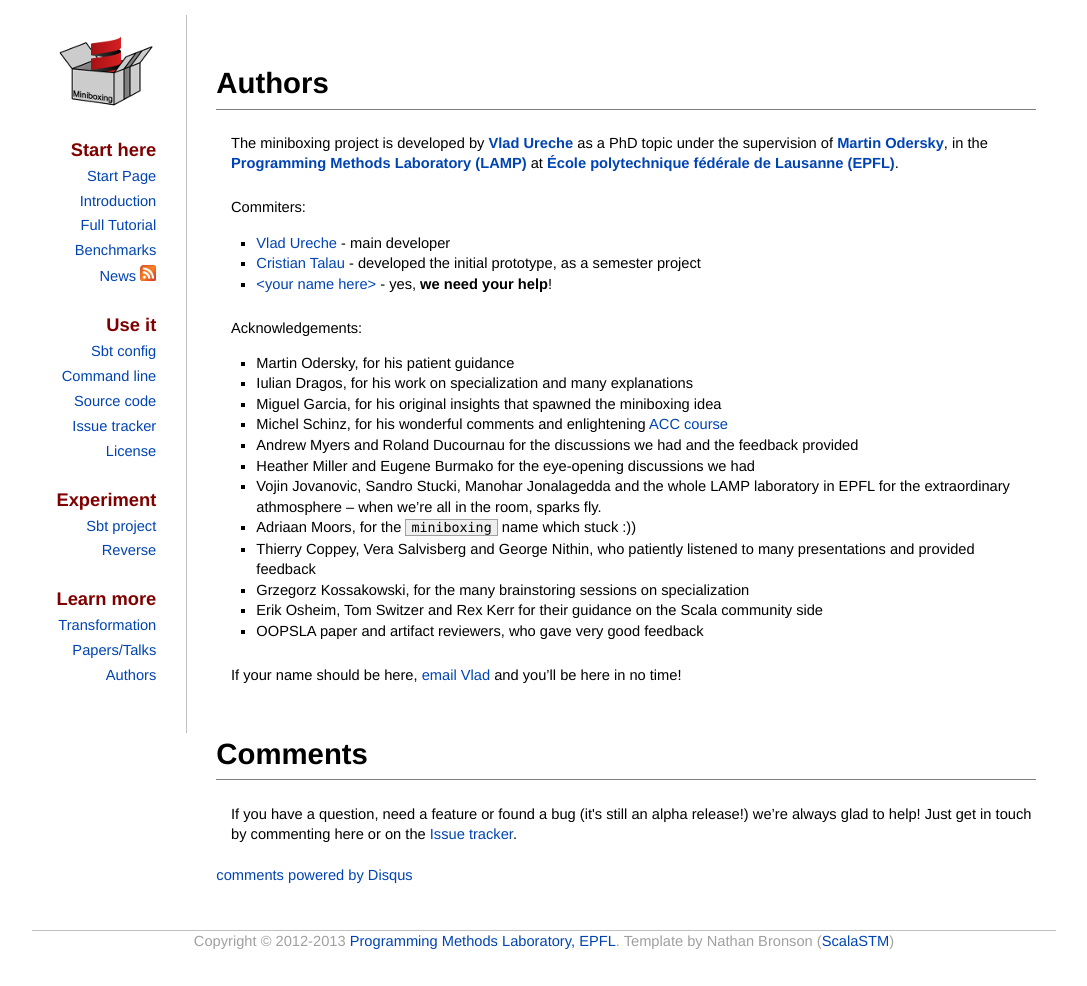
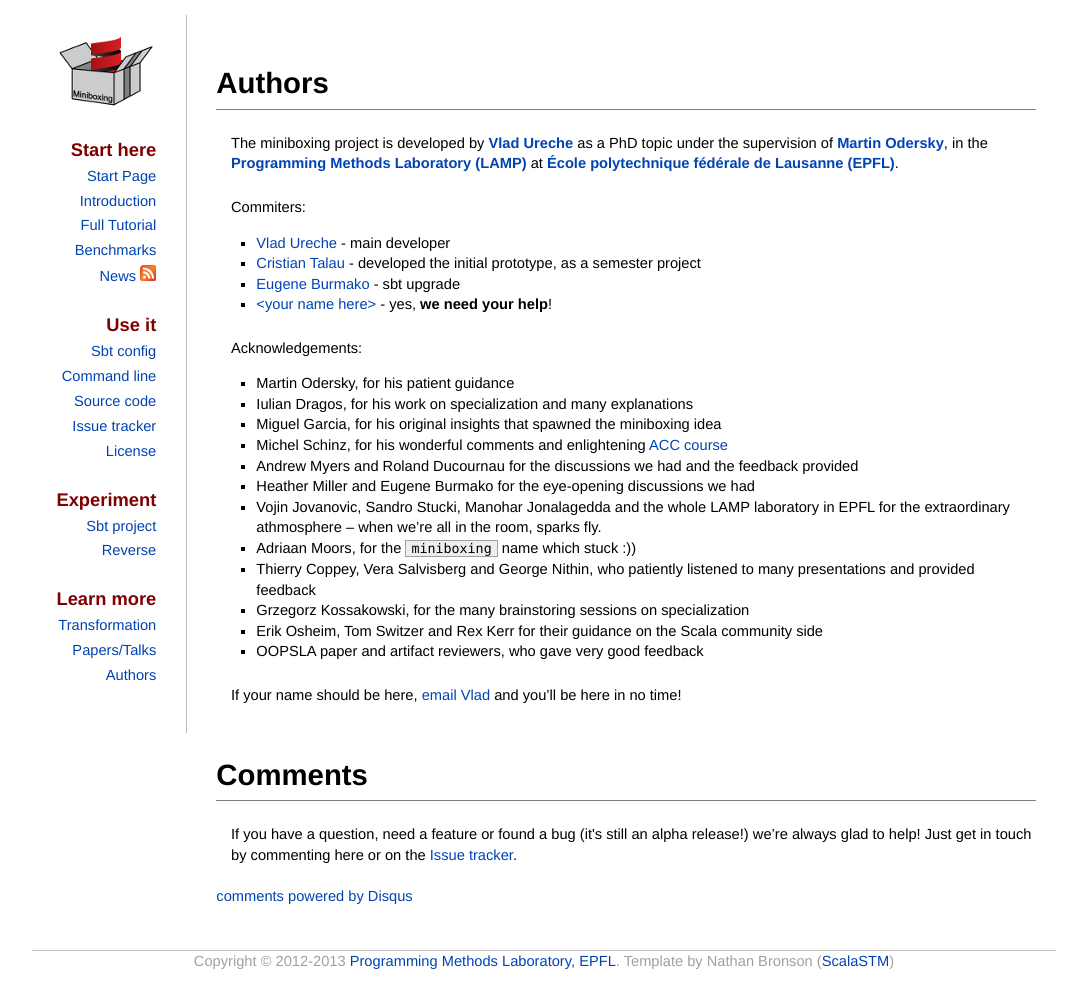
Before and after one commit to miniboxing/miniboxing.github.io, a Jekyll site: the page built from authors.md, in a window 1280 px wide. Shown: the whole page, without its empty margins (96-1183 px from the left). Built offline with Jekyll 4.4.1, drawn with Linux system fonts in a browser that asks for light colours; comment, search, counter and statistics services are not loaded.

Commit message:
Authors :)

```diff
--- a/authors.md
+++ b/authors.md
@@ -9,6 +9,7 @@
 Commiters:
  * [Vlad Ureche](http://vladureche.ro) - main developer
  * [Cristian Talau](https://github.com/ctalau) - developed the initial prototype, as a semester project
+ * [Eugene Burmako](https://github.com/xeno-by) - sbt upgrade
  * [&lt;your name here&gt;](http://lamp.epfl.ch/teaching/projects/master#faq-527294) - yes, **we need your help**!
 
 Acknowledgements:
```
